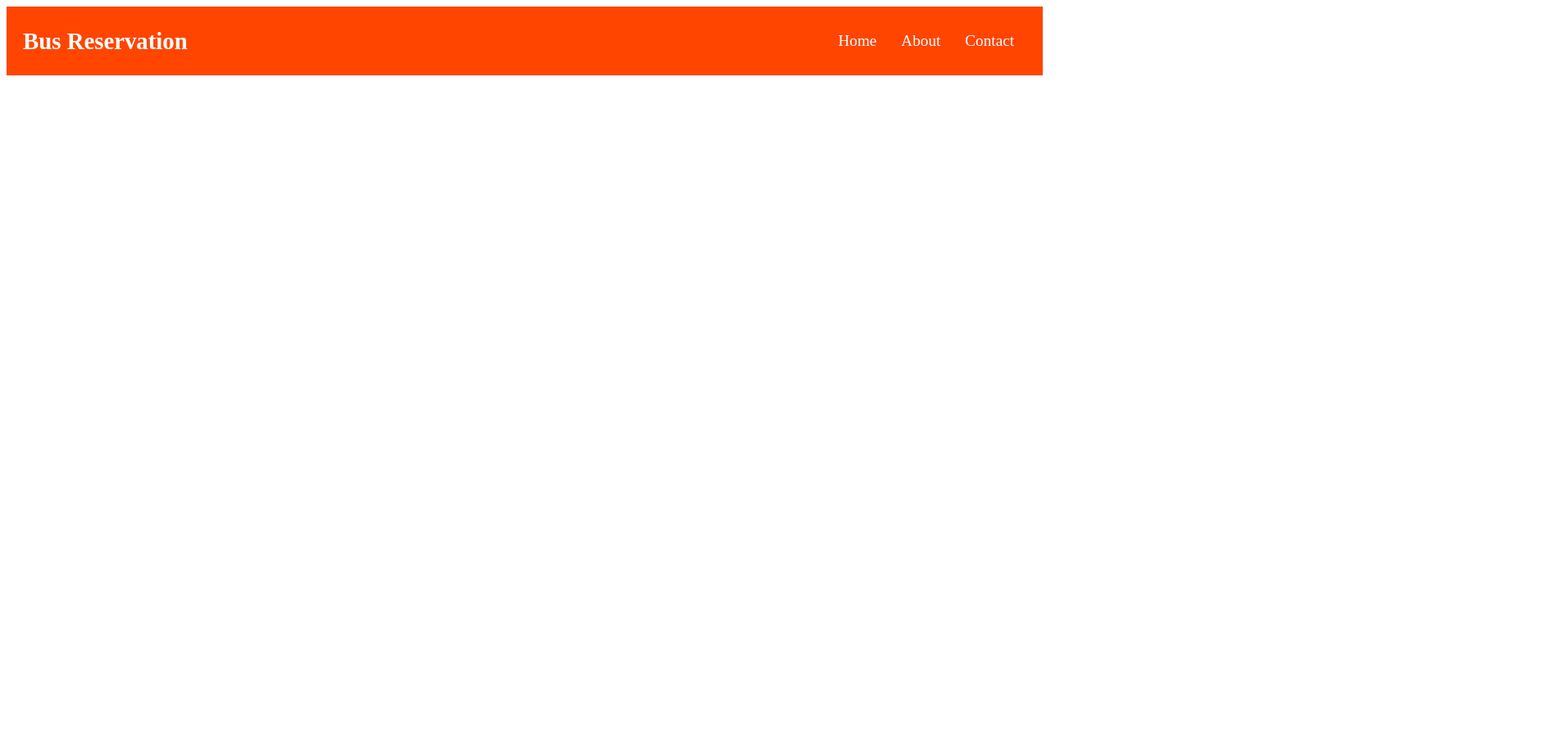
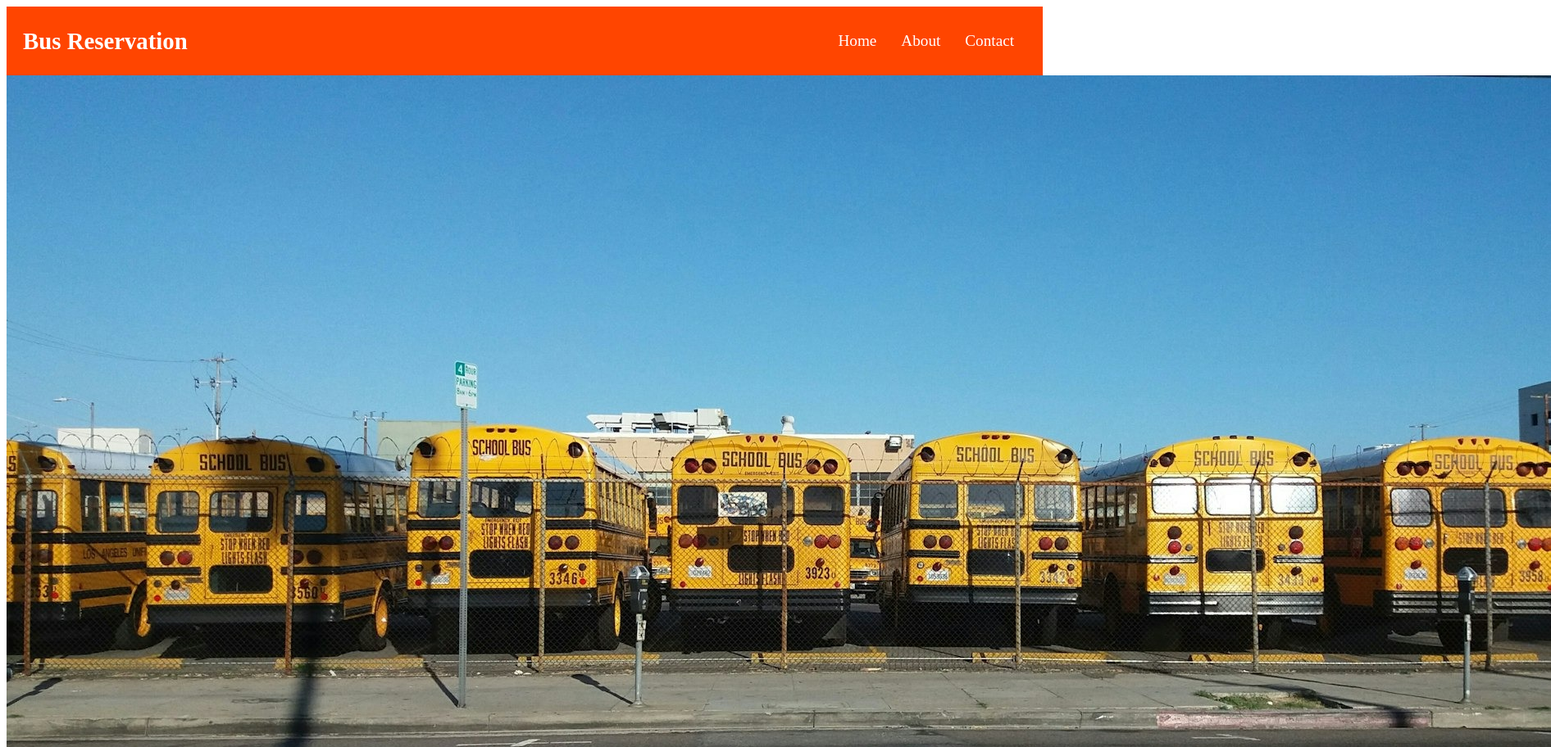
Before and after one commit to chillyboy07/AWD-Seatwork-1-5-BJ-25, a plain HTML site: page pages/page1/index.html in a window 1280 px wide. Shown: the top 912 px of the page at 82% size, 1892 px wide, since content can reach past the window. Before the commit the page ends 800 px from the top, so only its background shows below. Drawn offline with Linux system fonts and the light colour scheme.

Commit message:
feat(html page 1): added class for image feat(img page 1): added img folder for page 1, added image for page 1 delete(img landing page): deleted an image

```diff
--- a/pages/page1/index.html
+++ b/pages/page1/index.html
@@ -17,5 +17,8 @@
             </ul>
         </nav>
     </header>
+    <section class="header-image">
+        <img src="../page1/assets/img/bg.jpg" alt="Buses" class="header-image">
+    </section>
 </body>
 </html>
```
Also changed, not shown: assets/img/nyebe_white.png (deleted), pages/page1/assets/img/bg.jpg (added).
